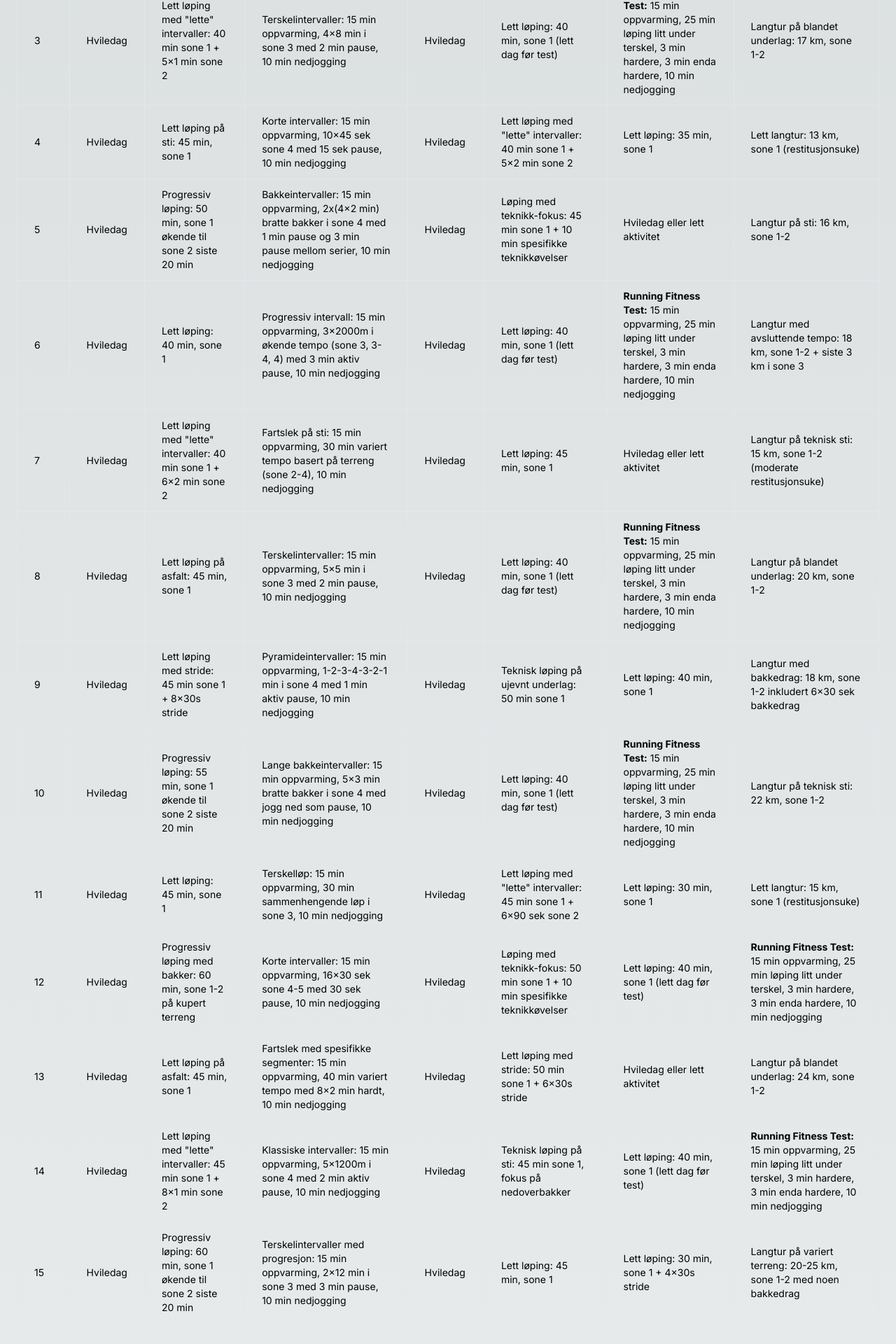
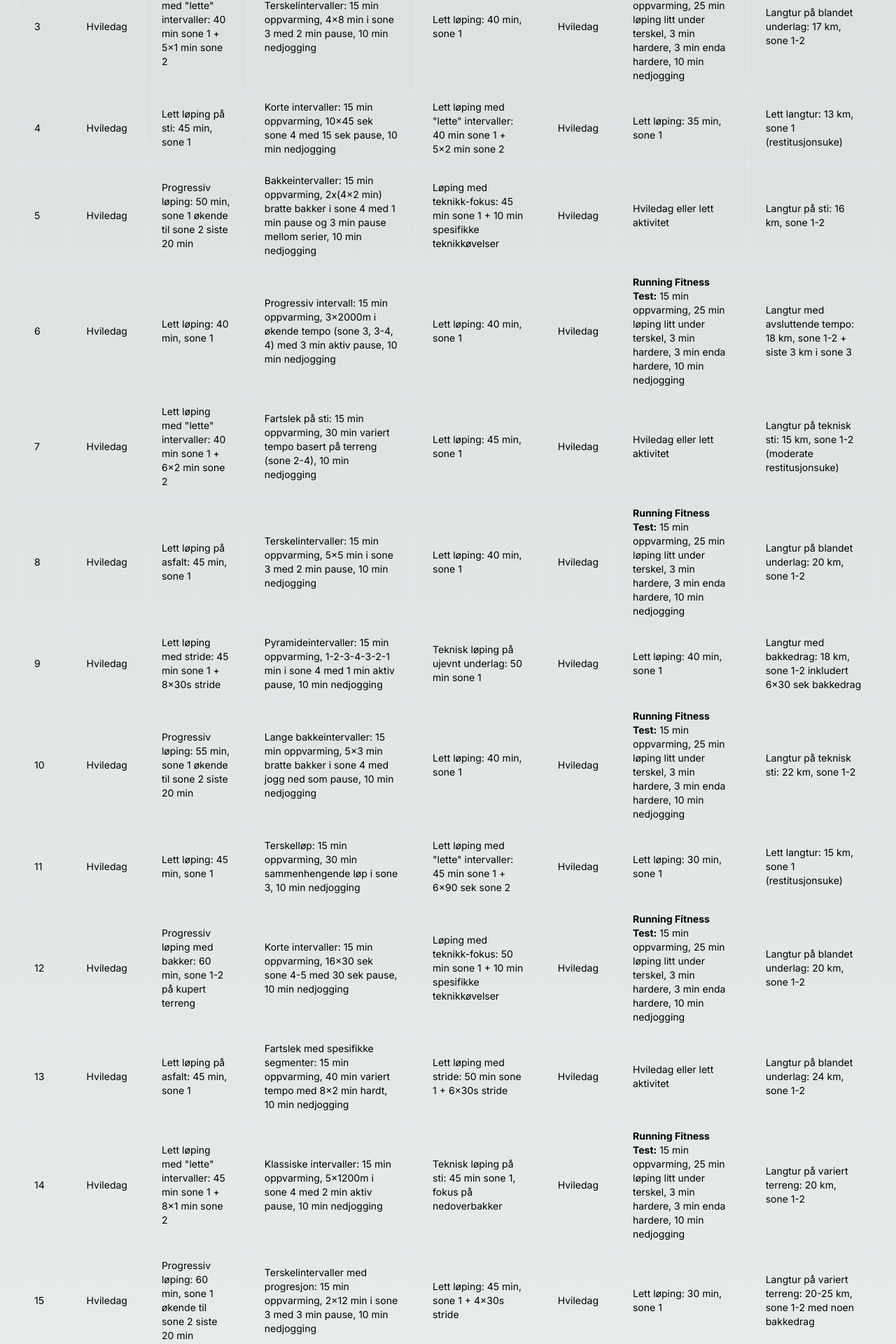
Before and after one commit to Zoney/coach, a Next.js app: page /terreng in a window 1280 px wide. Shown: the part 1298-3218 px from the top of the page at 70% size. Built offline with nearby package versions, Linux system fonts and the light colour scheme.

Commit message:
Reorder training days and add long run details in terrain running plan

```diff
--- a/app/terreng/page.tsx
+++ b/app/terreng/page.tsx
@@ -59,8 +59,8 @@
               <td className="px-6 py-3">
                 Klassiske intervaller: 15 min oppvarming, 6x1000m i sone 4 med 2 min aktiv pause, 10 min nedjogging
               </td>
+              <td className="px-6 py-3">Lett løping med stride: 45 min sone 1 + 6x30s stride</td>
               <td className="px-6 py-3">Hviledag</td>
-              <td className="px-6 py-3">Lett løping med stride: 45 min sone 1 + 6x30s stride</td>
               <td className="px-6 py-3">Hviledag eller lett aktivitet</td>
               <td className="px-6 py-3">Langtur på sti: 15 km, sone 1-2</td>
             </tr>
@@ -72,8 +72,8 @@
                 Bakkeintervaller: 15 min oppvarming, 8x1 min bratte bakker i sone
                 4-5 med jogg ned som pause, 10 min nedjogging
               </td>
+              <td className="px-6 py-3">Teknisk løping på sti: 40 min sone 1, fokus på tekniske partier</td>
               <td className="px-6 py-3">Hviledag</td>
-              <td className="px-6 py-3">Teknisk løping på sti: 40 min sone 1, fokus på tekniske partier</td>
               <td className="px-6 py-3">Lett løping: 30 min, sone 1</td>
               <td className="px-6 py-3">Langtur på asfalt: 14 km, sone 1-2</td>
             </tr>
@@ -84,8 +84,8 @@
               <td className="px-6 py-3">
                 Terskelintervaller: 15 min oppvarming, 4x8 min i sone 3 med 2 min pause, 10 min nedjogging
               </td>
+              <td className="px-6 py-3">Lett løping: 40 min, sone 1</td>
               <td className="px-6 py-3">Hviledag</td>
-              <td className="px-6 py-3">Lett løping: 40 min, sone 1 (lett dag før test)</td>
               <td className="px-6 py-3">
                 <strong>Running Fitness Test:</strong> 15 min oppvarming, 25 min løping litt under terskel, 3 min hardere, 3 min enda hardere, 10 min nedjogging
               </td>
@@ -98,8 +98,8 @@
               <td className="px-6 py-3">
                 Korte intervaller: 15 min oppvarming, 10x45 sek sone 4 med 15 sek pause, 10 min nedjogging
               </td>
+              <td className="px-6 py-3">Lett løping med "lette" intervaller: 40 min sone 1 + 5x2 min sone 2</td>
               <td className="px-6 py-3">Hviledag</td>
-              <td className="px-6 py-3">Lett løping med "lette" intervaller: 40 min sone 1 + 5x2 min sone 2</td>
               <td className="px-6 py-3">Lett løping: 35 min, sone 1</td>
               <td className="px-6 py-3">Lett langtur: 13 km, sone 1 (restitusjonsuke)</td>
             </tr>
@@ -112,8 +112,8 @@
                 bakker i sone 4 med 1 min pause og 3 min pause mellom serier, 10
                 min nedjogging
               </td>
+              <td className="px-6 py-3">Løping med teknikk-fokus: 45 min sone 1 + 10 min spesifikke teknikkøvelser</td>
               <td className="px-6 py-3">Hviledag</td>
-              <td className="px-6 py-3">Løping med teknikk-fokus: 45 min sone 1 + 10 min spesifikke teknikkøvelser</td>
               <td className="px-6 py-3">Hviledag eller lett aktivitet</td>
               <td className="px-6 py-3">Langtur på sti: 16 km, sone 1-2</td>
             </tr>
@@ -125,8 +125,8 @@
                 Progressiv intervall: 15 min oppvarming, 3x2000m i økende
                 tempo (sone 3, 3-4, 4) med 3 min aktiv pause, 10 min nedjogging
               </td>
+              <td className="px-6 py-3">Lett løping: 40 min, sone 1</td>
               <td className="px-6 py-3">Hviledag</td>
-              <td className="px-6 py-3">Lett løping: 40 min, sone 1 (lett dag før test)</td>
               <td className="px-6 py-3">
                 <strong>Running Fitness Test:</strong> 15 min oppvarming, 25 min løping litt under terskel, 3 min hardere, 3 min enda hardere, 10 min nedjogging
               </td>
@@ -140,8 +140,8 @@
                 Fartslek på sti: 15 min oppvarming, 30 min variert tempo
                 basert på terreng (sone 2-4), 10 min nedjogging
               </td>
+              <td className="px-6 py-3">Lett løping: 45 min, sone 1</td>
               <td className="px-6 py-3">Hviledag</td>
-              <td className="px-6 py-3">Lett løping: 45 min, sone 1</td>
               <td className="px-6 py-3">Hviledag eller lett aktivitet</td>
               <td className="px-6 py-3">Langtur på teknisk sti: 15 km, sone 1-2 (moderate restitusjonsuke)</td>
             </tr>
@@ -152,8 +152,8 @@
               <td className="px-6 py-3">
                 Terskelintervaller: 15 min oppvarming, 5x5 min i sone 3 med 2 min pause, 10 min nedjogging
               </td>
+              <td className="px-6 py-3">Lett løping: 40 min, sone 1</td>
               <td className="px-6 py-3">Hviledag</td>
-              <td className="px-6 py-3">Lett løping: 40 min, sone 1 (lett dag før test)</td>
               <td className="px-6 py-3">
                 <strong>Running Fitness Test:</strong> 15 min oppvarming, 25 min løping litt under terskel, 3 min hardere, 3 min enda hardere, 10 min nedjogging
               </td>
@@ -166,8 +166,8 @@
               <td className="px-6 py-3">
                 Pyramideintervaller: 15 min oppvarming, 1-2-3-4-3-2-1 min i sone 4 med 1 min aktiv pause, 10 min nedjogging
               </td>
+              <td className="px-6 py-3">Teknisk løping på ujevnt underlag: 50 min sone 1</td>
               <td className="px-6 py-3">Hviledag</td>
-              <td className="px-6 py-3">Teknisk løping på ujevnt underlag: 50 min sone 1</td>
               <td className="px-6 py-3">Lett løping: 40 min, sone 1</td>
               <td className="px-6 py-3">Langtur med bakkedrag: 18 km, sone 1-2 inkludert 6x30 sek bakkedrag</td>
             </tr>
@@ -178,8 +178,8 @@
               <td className="px-6 py-3">
                 Lange bakkeintervaller: 15 min oppvarming, 5x3 min bratte bakker i sone 4 med jogg ned som pause, 10 min nedjogging
               </td>
+              <td className="px-6 py-3">Lett løping: 40 min, sone 1</td>
               <td className="px-6 py-3">Hviledag</td>
-              <td className="px-6 py-3">Lett løping: 40 min, sone 1 (lett dag før test)</td>
               <td className="px-6 py-3">
                 <strong>Running Fitness Test:</strong> 15 min oppvarming, 25 min løping litt under terskel, 3 min hardere, 3 min enda hardere, 10 min nedjogging
               </td>
@@ -192,8 +192,8 @@
               <td className="px-6 py-3">
                 Terskelløp: 15 min oppvarming, 30 min sammenhengende løp i sone 3, 10 min nedjogging
               </td>
+              <td className="px-6 py-3">Lett løping med "lette" intervaller: 45 min sone 1 + 6x90 sek sone 2</td>
               <td className="px-6 py-3">Hviledag</td>
-              <td className="px-6 py-3">Lett løping med "lette" intervaller: 45 min sone 1 + 6x90 sek sone 2</td>
               <td className="px-6 py-3">Lett løping: 30 min, sone 1</td>
               <td className="px-6 py-3">Lett langtur: 15 km, sone 1 (restitusjonsuke)</td>
             </tr>
@@ -204,12 +204,12 @@
               <td className="px-6 py-3">
                 Korte intervaller: 15 min oppvarming, 16x30 sek sone 4-5 med 30 sek pause, 10 min nedjogging
               </td>
+              <td className="px-6 py-3">Løping med teknikk-fokus: 50 min sone 1 + 10 min spesifikke teknikkøvelser</td>
               <td className="px-6 py-3">Hviledag</td>
-              <td className="px-6 py-3">Løping med teknikk-fokus: 50 min sone 1 + 10 min spesifikke teknikkøvelser</td>
-              <td className="px-6 py-3">Lett løping: 40 min, sone 1 (lett dag før test)</td>
               <td className="px-6 py-3">
                 <strong>Running Fitness Test:</strong> 15 min oppvarming, 25 min løping litt under terskel, 3 min hardere, 3 min enda hardere, 10 min nedjogging
               </td>
+              <td className="px-6 py-3">Langtur på blandet underlag: 20 km, sone 1-2</td>
             </tr>
             <tr className="divide-x divide-gray-200 dark:divide-gray-800">
               <td className="px-6 py-3">13</td>
@@ -218,8 +218,8 @@
               <td className="px-6 py-3">
                 Fartslek med spesifikke segmenter: 15 min oppvarming, 40 min variert tempo med 8x2 min hardt, 10 min nedjogging
               </td>
+              <td className="px-6 py-3">Lett løping med stride: 50 min sone 1 + 6x30s stride</td>
               <td className="px-6 py-3">Hviledag</td>
-              <td className="px-6 py-3">Lett løping med stride: 50 min sone 1 + 6x30s stride</td>
               <td className="px-6 py-3">Hviledag eller lett aktivitet</td>
               <td className="px-6 py-3">Langtur på blandet underlag: 24 km, sone 1-2</td>
             </tr>
@@ -230,12 +230,12 @@
               <td className="px-6 py-3">
                 Klassiske intervaller: 15 min oppvarming, 5x1200m i sone 4 med 2 min aktiv pause, 10 min nedjogging
               </td>
+              <td className="px-6 py-3">Teknisk løping på sti: 45 min sone 1, fokus på nedoverbakker</td>
               <td className="px-6 py-3">Hviledag</td>
-              <td className="px-6 py-3">Teknisk løping på sti: 45 min sone 1, fokus på nedoverbakker</td>
-              <td className="px-6 py-3">Lett løping: 40 min, sone 1 (lett dag før test)</td>
               <td className="px-6 py-3">
                 <strong>Running Fitness Test:</strong> 15 min oppvarming, 25 min løping litt under terskel, 3 min hardere, 3 min enda hardere, 10 min nedjogging
               </td>
+              <td className="px-6 py-3">Langtur på variert terreng: 20 km, sone 1-2</td>
             </tr>
             <tr className="divide-x divide-gray-200 dark:divide-gray-800">
               <td className="px-6 py-3">15</td>
@@ -244,9 +244,9 @@
               <td className="px-6 py-3">
                 Terskelintervaller med progresjon: 15 min oppvarming, 2x12 min i sone 3 med 3 min pause, 10 min nedjogging
               </td>
+              <td className="px-6 py-3">Lett løping: 45 min, sone 1 + 4x30s stride</td>
               <td className="px-6 py-3">Hviledag</td>
-              <td className="px-6 py-3">Lett løping: 45 min, sone 1</td>
-              <td className="px-6 py-3">Lett løping: 30 min, sone 1 + 4x30s stride</td>
+              <td className="px-6 py-3">Lett løping: 30 min, sone 1</td>
               <td className="px-6 py-3">Langtur på variert terreng: 20-25 km, sone 1-2 med noen bakkedrag</td>
             </tr>
           </tbody>
```
